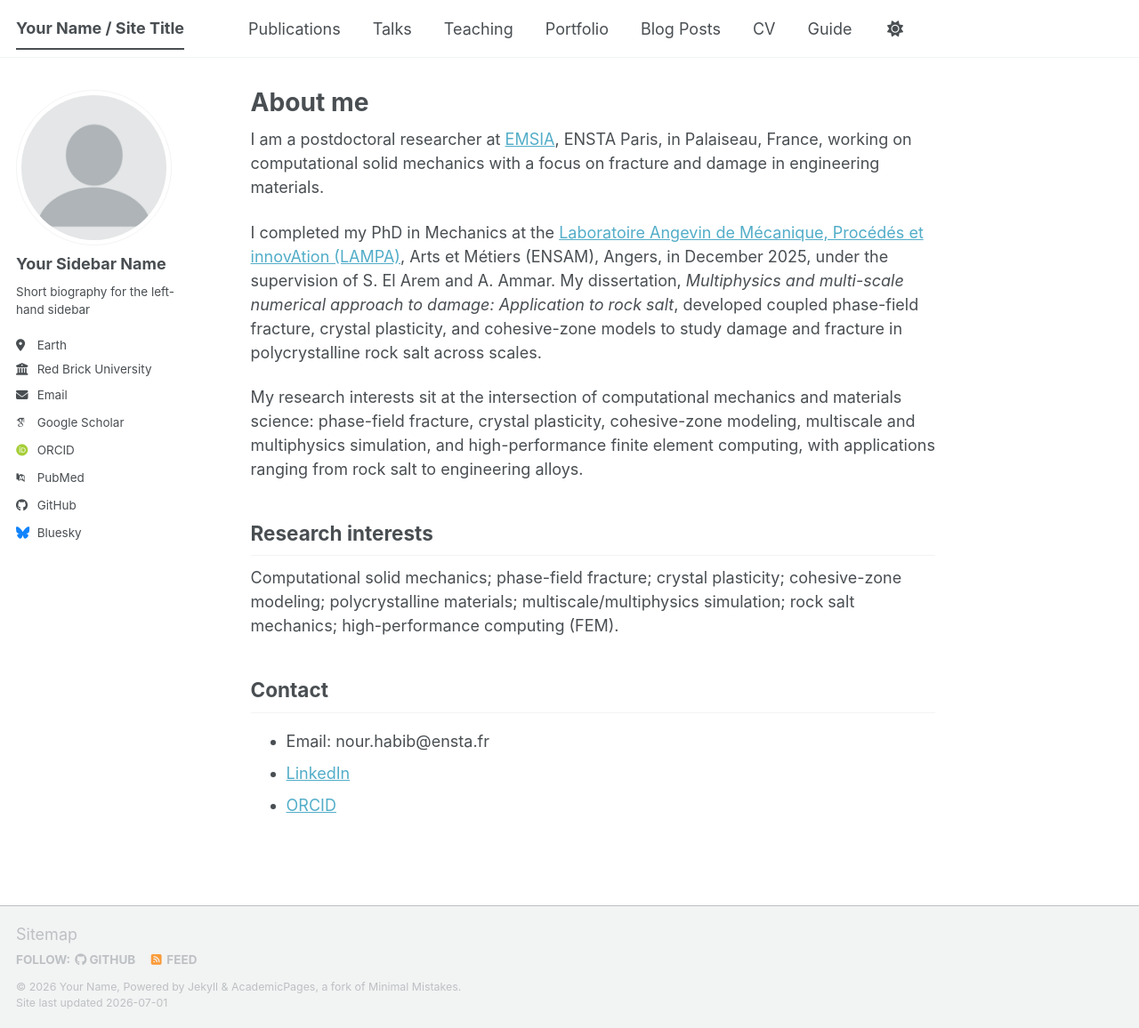
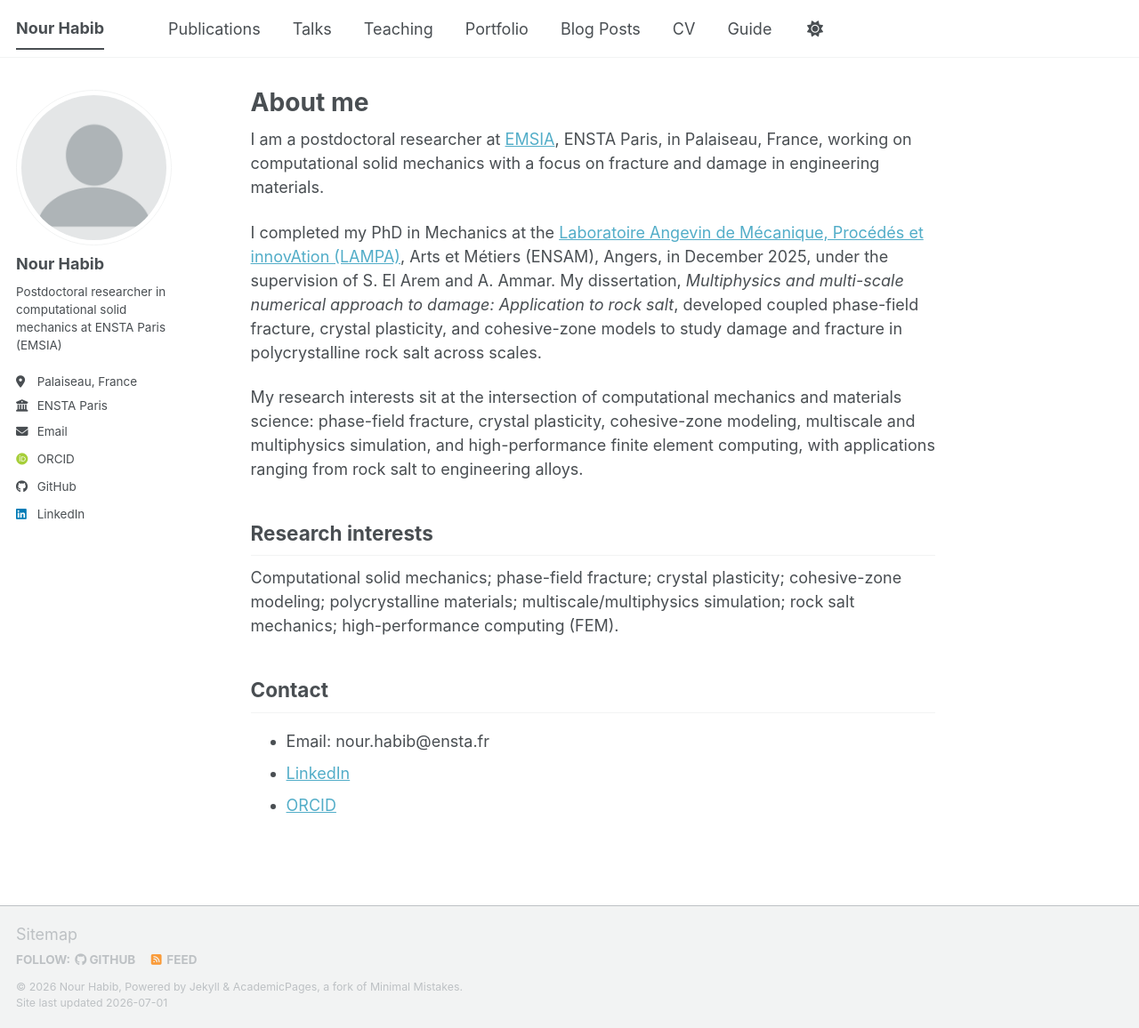
Before and after one commit to habibnour/habibnour.github.io, a Jekyll site: the page built from _pages/about.md, in a window 1280 px wide and 1156 px high. Shown: the whole window at 89% size. Built offline with Jekyll 4.4.1, drawn with Linux system fonts in a browser that asks for light colours; some web fonts are replaced; a script bundle is joined from its source files by our own code; library files that are not in the unit come from our copies.

Commit message:
Update _config.yml

```diff
--- a/_config.yml
+++ b/_config.yml
@@ -9,14 +9,14 @@
 # Basic Site Settings
 locale                   : "en-US"
 site_theme               : "default" # The available themes options are "default", "air", "sunrise", "mint", "dirt" and "contrast"
-title                    : "Your Name / Site Title"
+title                    : "Nour Habib"
 title_separator          : "-"
-name                     : &name "Your Name"
-description              : &description "Your Name's academic portfolio"   # Update this with a general description of your site, this is the default if not overridden by a page
-url                      : https://academicpages.github.io # The base hostname & protocol for your site e.g. "https://[your GitHub username].github.io",
+name                     : &name "Nour Habib"
+description              : &description "Nour Habib's academic portfolio"   # Update this with a general description of your site, this is the default if not overridden by a page
+url                      : https://habibnour.github.io # The base hostname & protocol for your site e.g. "https://[your GitHub username].github.io",
                                                            # or if you already have some other page hosted on Github then use "https://[your GitHub username].github.io/[Your Repo Name]"
 baseurl                  : "" # the subpath of your site, e.g. "/blog"
-repository               : "academicpages/academicpages.github.io"
+repository               : "habibnour/habibnour.github.io"
 
 # Site Author - The following control what appear as part of the author content on the side bar.
 #               If a field is blank the icon and link will not appear, otherwise it will be shown.
@@ -24,24 +24,24 @@ repository               : "academicpages/academicpages.github.io"
 author:
   # Biographic information
   avatar           : "profile.png"
-  name             : "Your Sidebar Name"
+  name             : "Nour Habib"
   pronouns         : # example: "she/her"
-  bio              : "Short biography for the left-hand sidebar"
-  location         : "Earth"
-  employer         : "Red Brick University"
+  bio              : "Postdoctoral researcher in computational solid mechanics at ENSTA Paris (EMSIA)"
+  location         : "Palaiseau, France"
+  employer         : "ENSTA Paris"
   uri              : # URL
-  email            : "none@example.org"
+  email            : "nour.habib@ensam.eu"
 
   # Academic websites
   academia         : # URL
   arxiv            : # URL - Update with the correct link to your profile
-  googlescholar    : "https://scholar.google.com/citations?user=PS_CX0AAAAAJ"
+  googlescholar    : # URL
   inspire-hep      : # URL
   impactstory      : # URL
-  orcid            : "https://orcid.org/yourorcidurl"
+  orcid            : "https://orcid.org/0009-0009-4477-1919"
   semantic         : # URL
   ssrn             : # URL
-  pubmed           : "https://www.ncbi.nlm.nih.gov/pubmed/?term=john+snow"
+  pubmed           : # URL
   researchgate     : # URL
   scopus           : # URL
   zotero           : # URL
@@ -51,13 +51,13 @@ author:
   bitbucket        : # Username - Update with your username on the site
   codepen          : # Username
   dribbble         : # Username
-  github           : "academicpages"
+  github           : "habibnour"
   kaggle           : # Username
   stackoverflow    : # User number or user number and name (i.e., use "1" or "1/jeff-atwood")
 
   # Social media
   artstation       : # Username
-  bluesky          : "bsky.app" # Replace this with you Bluesky username
+  bluesky          : # Username
   facebook         : # Username
   flickr           : # Username
   foursquare       : # Username
@@ -66,7 +66,7 @@ author:
   keybase          : # Username
   instagram        : # Username
   lastfm           : # Username
-  linkedin         : # Username
+  linkedin         : "nourshabib"
   mastodon         : # URL
   medium           : # URL
   pinterest        : # Username
@@ -148,9 +148,12 @@ og_description           :  # Social media default site image description
 # For specifying social profiles
 # - https://developers.google.com/structured-data/customize/social-profiles
 social:
-  type                   : # Person or Organization (defaults to Person)
-  name                   : # If the user or organization name differs from the site's name
+  type                   : Person # Person or Organization (defaults to Person)
+  name                   : *name # If the user or organization name differs from the site's name
   links: # An array of links to social media profiles
+    - "https://www.linkedin.com/in/nourshabib"
+    - "https://orcid.org/0009-0009-4477-1919"
+    - "https://github.com/habibnour"
 
 
 # Analytics
```
